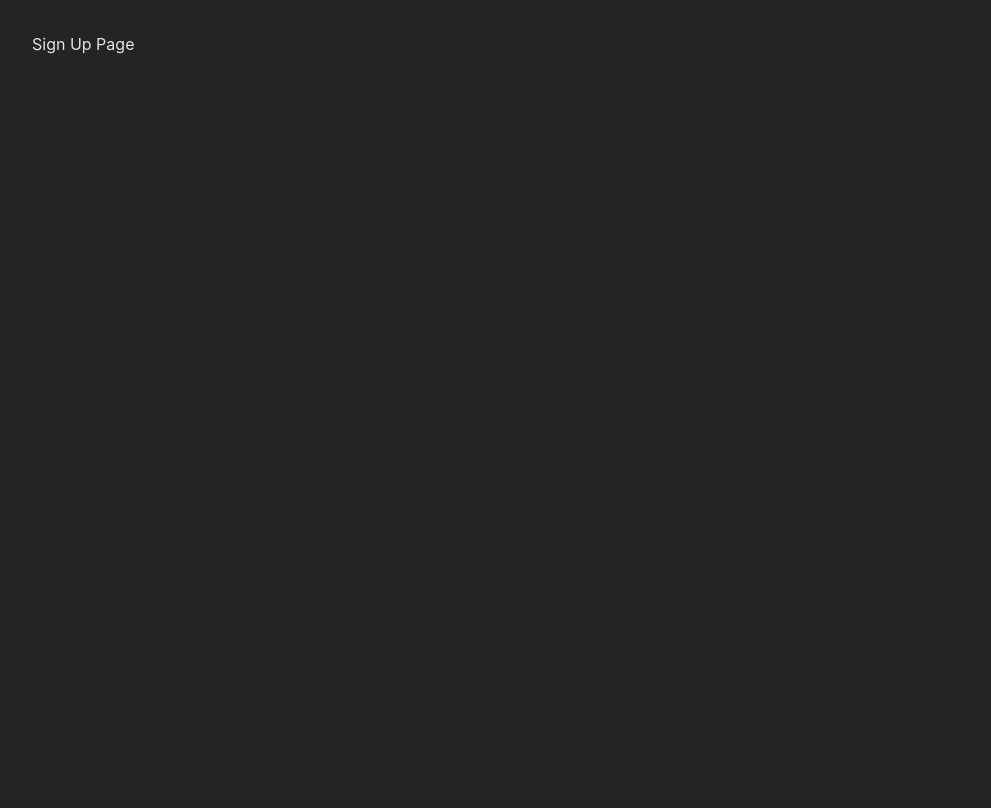
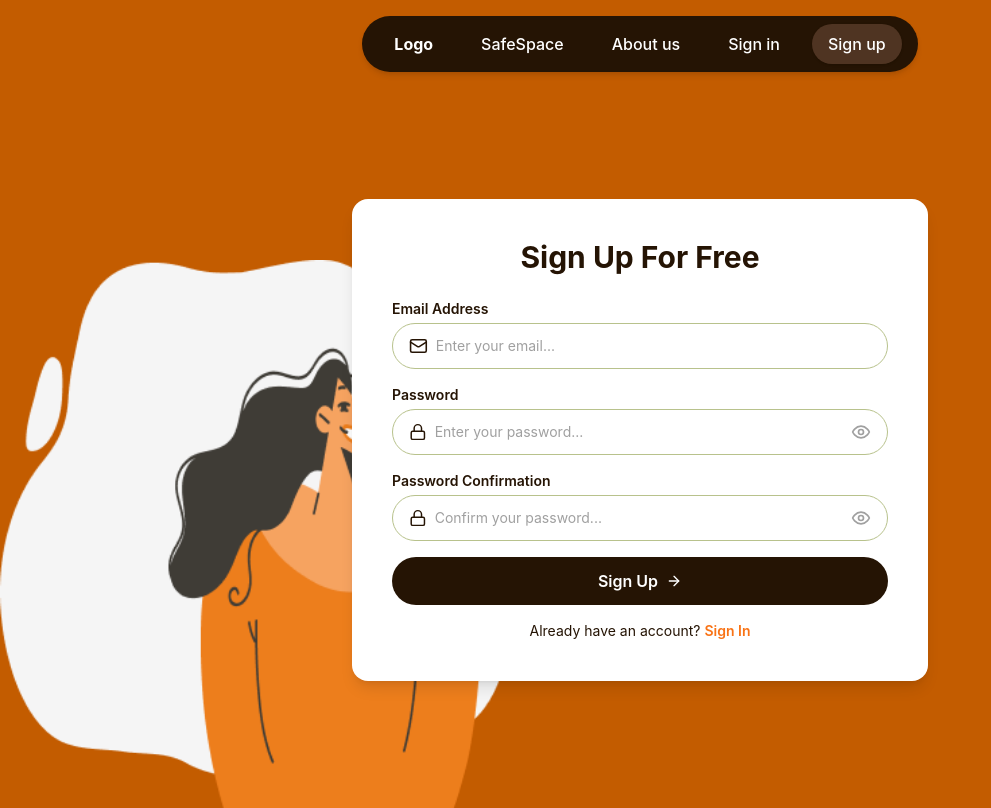
Before and after one commit to DaffaIkhwan/PulihHati-Frontend, a React (Vite) app: page /signup in a window 1280 px wide. Shown: the whole page, without its empty margins (0-991 px from the left). Built offline with nearby package versions, Linux system fonts and the light colour scheme.

Commit message:
feat: add register page

```diff
--- /dev/null
+++ b/src/auth/RegisterForm.jsx
@@ -0,0 +1,154 @@
+import { useState } from 'react';
+import { Link } from 'react-router-dom';
+import { Eye, EyeOff, Mail, Lock, ArrowRight } from 'lucide-react';
+import hero from '/hero-register.png'; // Update with your actual image path
+
+export default function Register() {
+  const [formData, setFormData] = useState({
+    email: '',
+    password: '',
+    confirmPassword: '',
+  });
+  const [showPassword, setShowPassword] = useState(false);
+  const [errors, setErrors] = useState({});
+
+  const validate = () => {
+    const errs = {};
+    const emailRegex = /^[^\s@]+@[^\s@]+\.[^\s@]+$/;
+    if (!formData.email.trim()) {
+      errs.email = 'Email is required';
+    } else if (!emailRegex.test(formData.email)) {
+      errs.email = 'Invalid Email Address!';
+    }
+    if (!formData.password.trim()) {
+      errs.password = 'Password is required';
+    } else if (formData.password.length < 6) {
+      errs.password = 'Password must be at least 6 characters.';
+    }
+    if (formData.password !== formData.confirmPassword) {
+      errs.confirmPassword = 'Passwords do not match.';
+    }
+    return errs;
+  };
+
+  const handleSubmit = (e) => {
+    e.preventDefault();
+    const validationErrors = validate();
+    if (Object.keys(validationErrors).length > 0) {
+      setErrors(validationErrors);
+    } else {
+      console.log('Registration successful', formData);
+      // Handle actual registration logic here
+    }
+  };
+
+  return (
+    <div className="flex items-center justify-center min-h-[calc(100vh-4rem)] px-4">
+      {/* Hero Illustration */}
+      <img src={hero} className="absolute bottom-0 left-0 w-80 md:w-[28rem] lg:w-[32rem]" alt="hero" />
+
+      <div className="relative bg-white rounded-2xl shadow-lg p-10 w-full max-w-xl z-10">
+        <h2 className="text-3xl font-bold text-center text-[#251404] mb-6">Sign Up For Free</h2>
+
+        <form className="space-y-4" onSubmit={handleSubmit}>
+          {/* Email */}
+          <div>
+            <label htmlFor="email" className="block text-sm font-semibold text-[#251404] mb-1">
+              Email Address
+            </label>
+            <div className={`flex items-center border ${errors.email ? 'border-red-500' : 'border-[#B8C28C]'} rounded-full px-4 py-3`}>
+              <Mail className="w-5 h-5 text-[#251404] mr-2" />
+              <input
+                type="email"
+                id="email"
+                name="email"
+                placeholder="Enter your email..."
+                className="w-full outline-none bg-transparent text-sm text-[#251404] placeholder:text-[#A0A0A0]"
+                value={formData.email}
+                onChange={(e) => setFormData({ ...formData, email: e.target.value })}
+              />
+            </div>
+            {errors.email && <p className="text-xs text-red-500 mt-1">{errors.email}</p>}
+          </div>
+
+          {/* Password */}
+          <div>
+            <label htmlFor="password" className="block text-sm font-semibold text-[#251404] mb-1">
+              Password
+            </label>
+            <div className={`flex items-center border ${errors.password ? 'border-red-500' : 'border-[#B8C28C]'} rounded-full px-4 py-3`}>
+              <Lock className="w-5 h-5 text-[#251404] mr-2" />
+              <input
+                type={showPassword ? 'text' : 'password'}
+                id="password"
+                name="password"
+                placeholder="Enter your password..."
+                className="w-full outline-none bg-transparent text-sm text-[#251404] placeholder:text-[#A0A0A0]"
+                value={formData.password}
+                onChange={(e) => setFormData({ ...formData, password: e.target.value })}
+              />
+              <button
+                type="button"
+                onClick={() => setShowPassword(!showPassword)}
+                className="ml-2"
+              >
+                {showPassword ? (
+                  <EyeOff className="w-5 h-5 text-[#A0A0A0]" />
+                ) : (
+                  <Eye className="w-5 h-5 text-[#A0A0A0]" />
+                )}
+              </button>
+            </div>
+            {errors.password && <p className="text-xs text-red-500 mt-1">{errors.password}</p>}
+          </div>
+
+          {/* Confirm Password */}
+          <div>
+            <label htmlFor="confirmPassword" className="block text-sm font-semibold text-[#251404] mb-1">
+              Password Confirmation
+            </label>
+            <div className={`flex items-center border ${errors.confirmPassword ? 'border-red-500' : 'border-[#B8C28C]'} rounded-full px-4 py-3`}>
+              <Lock className="w-5 h-5 text-[#251404] mr-2" />
+              <input
+                type={showPassword ? 'text' : 'password'}
+                id="confirmPassword"
+                name="confirmPassword"
+                placeholder="Confirm your password..."
+                className="w-full outline-none bg-transparent text-sm text-[#251404] placeholder:text-[#A0A0A0]"
+                value={formData.confirmPassword}
+                onChange={(e) => setFormData({ ...formData, confirmPassword: e.target.value })}
+              />
+              <button
+                type="button"
+                onClick={() => setShowPassword(!showPassword)}
+                className="ml-2"
+              >
+                {showPassword ? (
+                  <EyeOff className="w-5 h-5 text-[#A0A0A0]" />
+                ) : (
+                  <Eye className="w-5 h-5 text-[#A0A0A0]" />
+                )}
+              </button>
+            </div>
+            {errors.confirmPassword && <p className="text-xs text-red-500 mt-1">{errors.confirmPassword}</p>}
+          </div>
+
+          {/* Submit Button */}
+          <button
+            type="submit"
+            className="bg-[#251404] text-white font-semibold rounded-full w-full py-3 flex items-center justify-center gap-2 hover:bg-[#4F3422] transition-colors duration-300 mt-6"
+          >
+            Sign Up <ArrowRight className="w-4 h-4" />
+          </button>
+        </form>
+
+        <p className="text-center text-sm text-[#251404] mt-4">
+          Already have an account?{' '}
+          <Link to="/signin" className="text-orange-500 font-semibold hover:underline">
+            Sign In
+          </Link>
+        </p>
+      </div>
+    </div>
+  );
+}
--- /dev/null
+++ b/src/components/Register.jsx
@@ -0,0 +1,15 @@
+
+// components/Register.jsx
+import RegisterForm from '../auth/RegisterForm';
+import Navbar from './Navbar';
+
+function Register() {
+  return (
+    <div className="min-h-screen bg-[#C35C00] relative overflow-hidden">
+      <Navbar />
+      <RegisterForm />
+    </div>
+  );
+}
+
+export default Register;
--- a/src/main.jsx
+++ b/src/main.jsx
@@ -5,6 +5,7 @@ import App from './App';
 import './index.css';
 import SafeSpace from './components/SafeSpace';
 import Login from './components/Login';
+import Register from './components/Register';
 
 ReactDOM.createRoot(document.getElementById('root')).render(
   <React.StrictMode>
@@ -14,7 +15,7 @@ ReactDOM.createRoot(document.getElementById('root')).render(
         <Route path="/safespace" element={<SafeSpace />} />
         <Route path="/about" element={<div className="p-8">About Us Page</div>} />
         <Route path="/signin" element={<Login />} />
-        <Route path="/signup" element={<div className="p-8">Sign Up Page</div>} />
+        <Route path="/signup" element={<Register />} />
         {/* Redirect any unknown routes to home */}
         <Route path="*" element={<Navigate to="/" replace />} />
       </Routes>
```
Also changed, not shown: public/hero-register.png (added).
